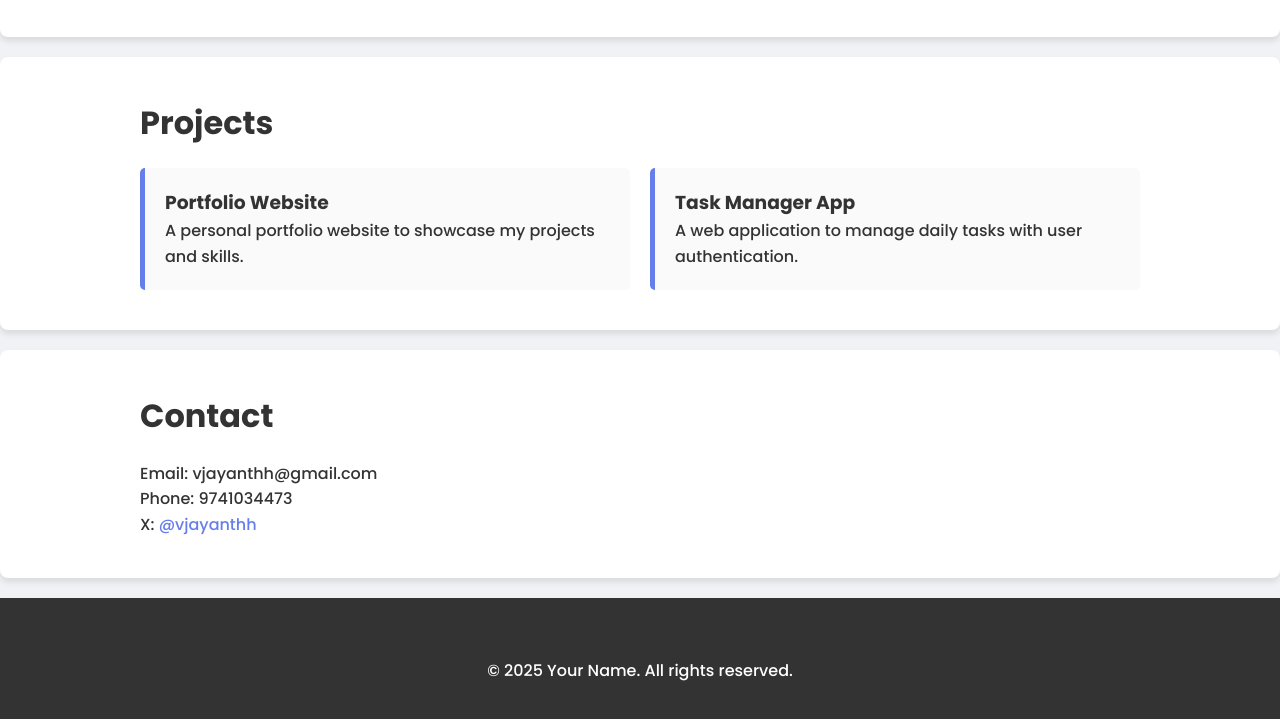
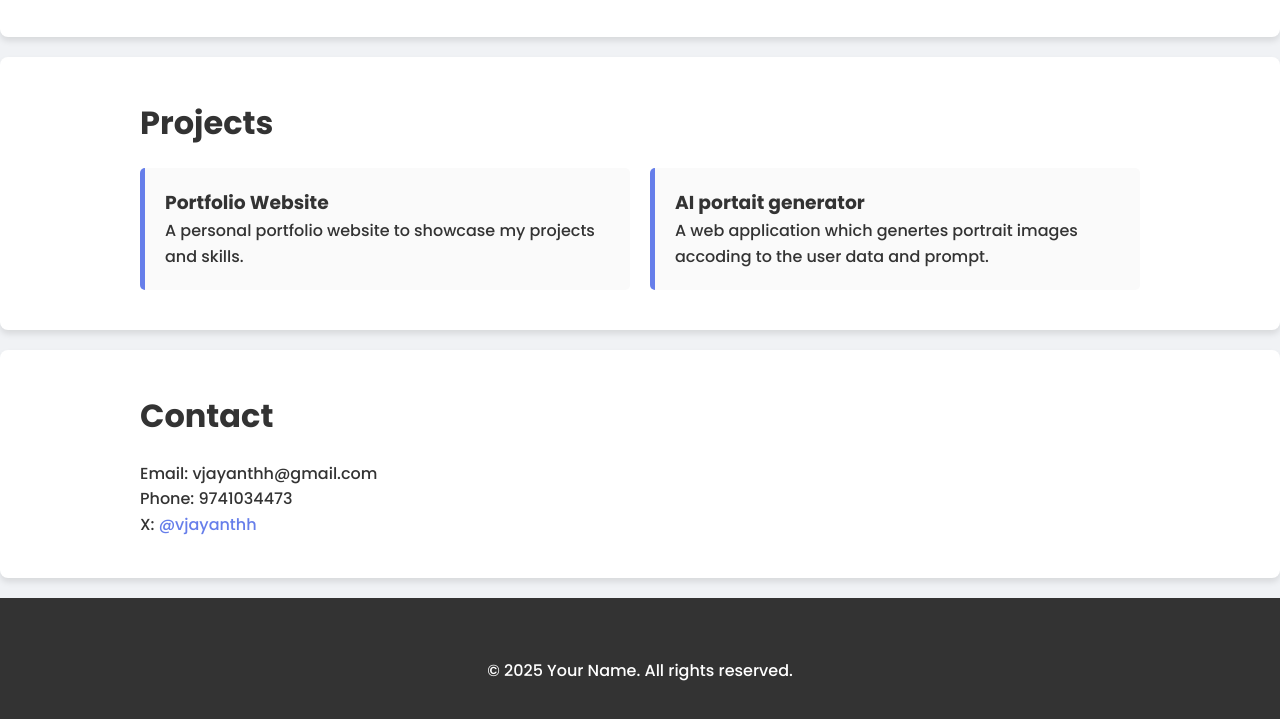
Before and after one commit to Vjayanth11/portfolio2, a plain HTML site: page index.html in a window 1280 px wide. Shown: the part 765-1484 px from the top of the page. Drawn offline with Linux system fonts and the light colour scheme.

Commit message:
Update index.html

```diff
--- a/index.html
+++ b/index.html
@@ -50,8 +50,8 @@
           <p>A personal portfolio website to showcase my projects and skills.</p>
         </div>
         <div class="project-card">
-          <h3>Task Manager App</h3>
-          <p>A web application to manage daily tasks with user authentication.</p>
+          <h3>AI portait generator</h3>
+          <p>A web application which genertes portrait images accoding to the user data and prompt.</p>
         </div>
       </div>
     </div>
```
